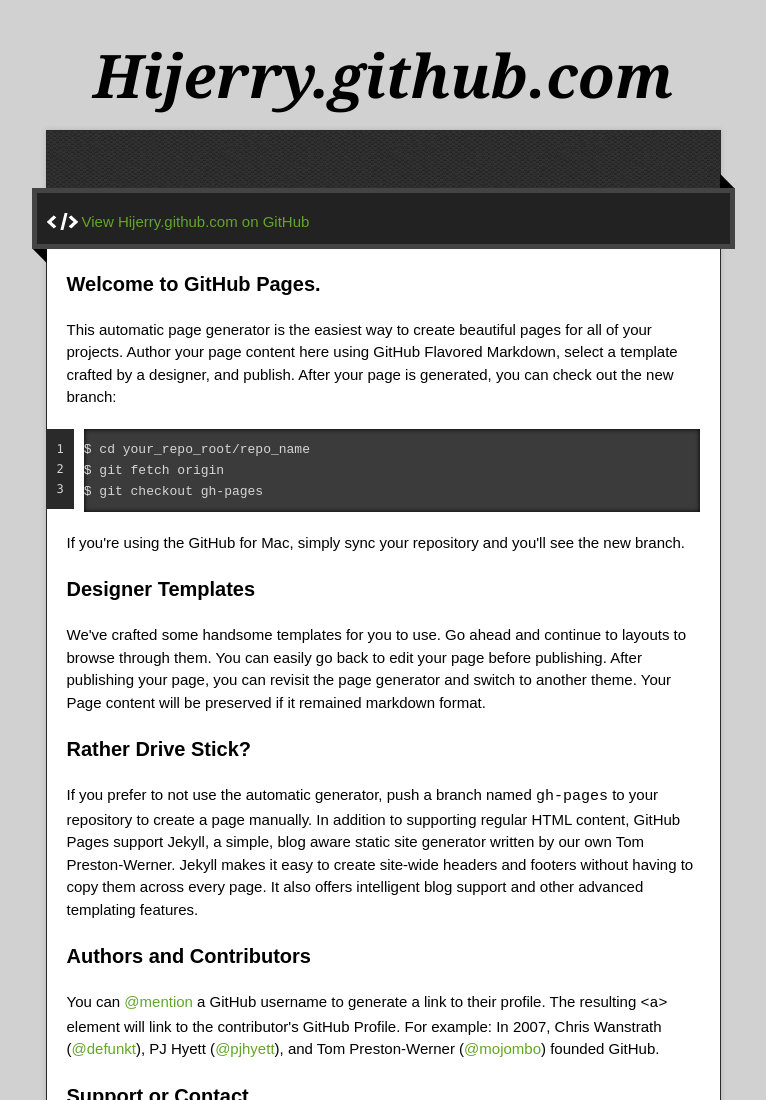
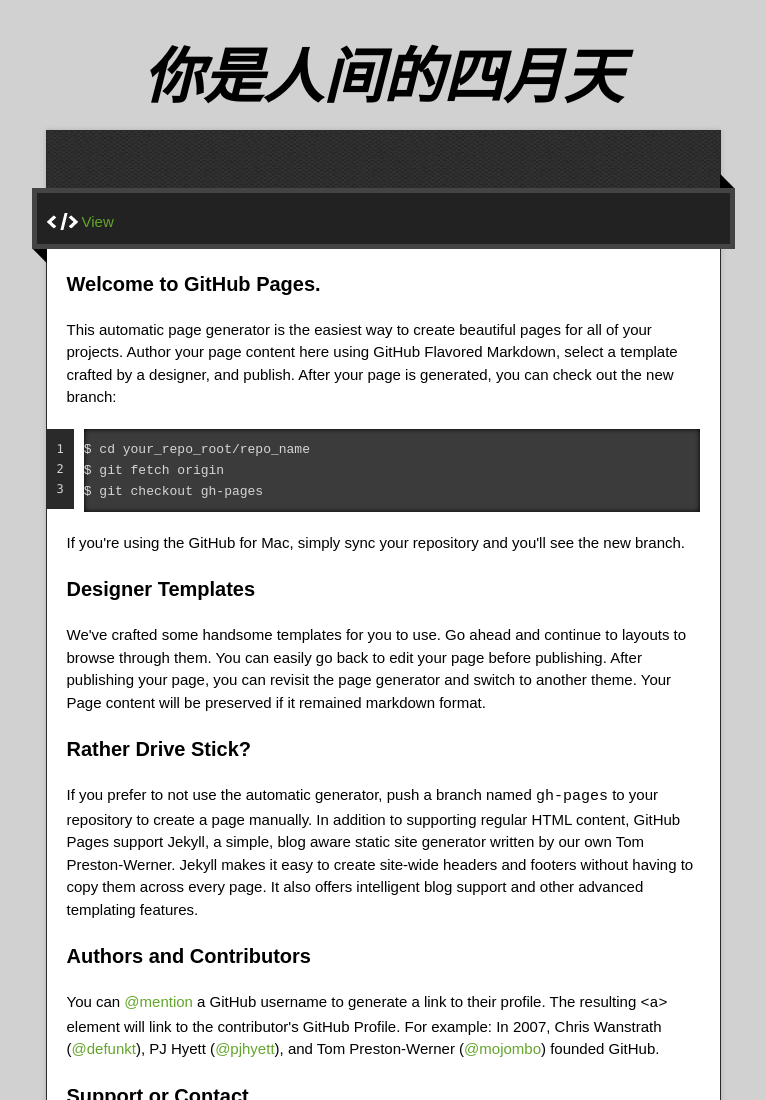
Before and after one commit to HiJerry/hijerry.github.com, a plain HTML site: page index.html in a window 1280 px wide. Shown: the top 1100 px of the page, without its empty margins (257-1023 px from the left). Drawn offline with nearby package versions, Linux system fonts and the light colour scheme.

Commit message:
Update index.html

```diff
--- a/index.html
+++ b/index.html
@@ -11,7 +11,7 @@
   <script type="text/javascript" src="https://ajax.googleapis.com/ajax/libs/jquery/1.7.1/jquery.min.js"></script>
   <script type="text/javascript" src="javascripts/script.js"></script>
 
-  <title>Hijerry.github.com</title>
+  <title>一花一世界</title>
   <meta name="description" content="">
 
   <meta name="viewport" content="width=device-width,initial-scale=1">
@@ -22,14 +22,14 @@
 
   <div class="wrapper">
     <header>
-      <h1 class="title">Hijerry.github.com</h1>
+      <h1 class="title">你是人间的四月天</h1>
     </header>
     <div id="container">
       <p class="tagline"></p>
       <div id="main" role="main">
         <div class="download-bar">
         <div class="inner">
-          <a href="https://github.com/HiJerry" class="code">View Hijerry.github.com on GitHub</a>
+          <a href="https://chenzhiyang.me" class="code">View </a>
         </div>
         <span class="blc"></span><span class="trc"></span>
         </div>
```
